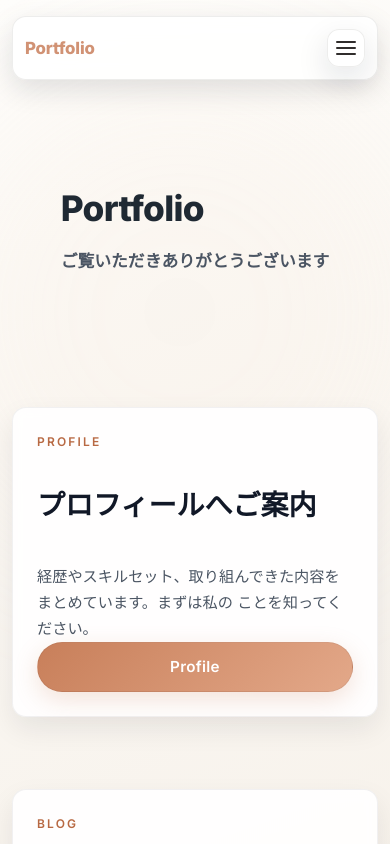
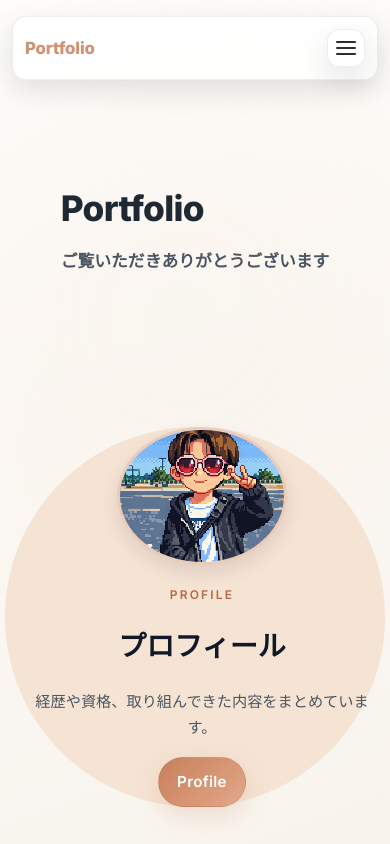
Before and after one commit to ren1020/react-next-portfolio, a Next.js app: page / in a window 390 px wide. Shown: the top 844 px of the page. Built offline with nearby package versions, Linux system fonts and the light colour scheme.

Commit message:
プロフィールを編集

```diff
--- /dev/null
+++ b/app/_components/ProfileAvatar/index.tsx
@@ -0,0 +1,29 @@
+"use client";
+import Image from "next/image";
+import { useState } from "react";
+
+type Props = {
+  className?: string;
+  src: string;
+  alt?: string;
+  size?: number;
+  priority?: boolean;
+};
+
+export default function ProfileAvatar({ className, src, alt = "", size = 180, priority = false }: Props) {
+  const [useFallback, setUseFallback] = useState(false);
+  const finalSrc = useFallback ? "/images/profile-placeholder.svg" : src;
+
+  return (
+    <div className={className}>
+      <Image
+        src={finalSrc}
+        alt={alt}
+        width={size}
+        height={size}
+        priority={priority}
+        onError={() => setUseFallback(true)}
+      />
+    </div>
+  );
+}
--- a/app/page.module.css
+++ b/app/page.module.css
@@ -168,6 +168,101 @@
   justify-content: space-between;
 }
 
+/* より丸みを出したプロフィール用パネル */
+.panelProfile {
+  border-radius: 28px;
+  /* 少し柔らかい印象のための影を微調整 */
+  box-shadow: 0 14px 30px rgba(15, 23, 42, 0.09);
+}
+
+.profileSection {
+  position: relative;
+  width: min(720px, calc(100% - 48px));
+  margin: -4px auto 84px;
+  padding: 28px 24px;
+  background: transparent;
+  z-index: 1;
+  /* 円とコンテンツの中心を合わせる */
+  min-height: 560px;
+  display: grid;
+  place-items: center;
+}
+
+/* 円の中に収めるための内側ラッパー */
+.profileInner {
+  position: relative;
+  width: 480px; /* 円(560px)に合わせて拡大 */
+  margin: 0 auto;
+  display: flex;
+  flex-direction: column;
+  align-items: center;
+  justify-content: center;
+  gap: 16px;
+  height: 560px; /* 円の直径に合わせて垂直センタリング */
+}
+
+/* 丸型アバター画像 */
+.profileAvatar {
+  width: 220px;
+  height: 220px;
+  border-radius: 50%;
+  overflow: hidden;
+  margin: 0 auto 4px;
+  border: 3px solid rgba(200, 127, 90, 0.24);
+  box-shadow: 0 8px 18px rgba(15, 23, 42, 0.10);
+}
+
+/* Next.js Image に適用（ピクセルアートのシャープさ維持） */
+.profileAvatar :global(img) {
+  width: 100%;
+  height: 100%;
+  object-fit: cover;
+  image-rendering: pixelated;
+  image-rendering: crisp-edges; /* fallback */
+  transform: scale(1.2); /* トリミングで大きく表示 */
+}
+
+.profileSection::before {
+  content: "";
+  position: absolute;
+  top: 50%;
+  left: 50%;
+  width: 560px;
+  height: 560px;
+  transform: translate(-50%, -50%);
+  border-radius: 50%;
+  background: #F4E2D1; /* 一色の柔らかい円 */
+  filter: none;
+  opacity: 0.8;
+  z-index: 0;
+}
+
+.profileSection .panelHeader,
+.profileSection .panelAction {
+  position: relative;
+  z-index: 1;
+}
+.profileSection .sectionLead {
+  max-width: 480px;
+  margin: 8px auto 0;
+}
+
+/* テキストが円内に収まるよう中央寄せ */
+.profileSection .panelHeader {
+  display: grid;
+  gap: 12px;
+  justify-items: center;
+  text-align: center;
+}
+.profileSection .sectionLead {
+  max-width: 420px;
+  margin: 8px auto 0;
+}
+.profileSection .panelAction {
+  display: grid;
+  justify-content: center;
+}
+
 .panel:nth-of-type(1) {
   animation-delay: 400ms;
 }
@@ -226,6 +321,19 @@
     height: auto;
     padding: 28px;
   }
+  .profileSection {
+    width: calc(100% - 32px);
+    padding: 24px;
+    min-height: 560px; /* タブレットでも中央揃え維持 */
+  }
+  .profileInner {
+    width: 420px;
+    height: 560px; /* タブレットでも円の直径に合わせる */
+  }
+  .profileAvatar {
+    width: 190px;
+    height: 190px;
+  }
 }
 
 @media (max-width: 640px) {
@@ -263,9 +371,37 @@
     margin-top: -8px;
   }
 
+  .panelProfile {
+    border-radius: 24px;
+  }
+
   .panelHeader {
     flex-direction: column;
     align-items: flex-start;
+  }
+
+  .profileSection {
+    width: calc(100% - 24px);
+    padding: 20px;
+    margin-top: -8px;
+    min-height: 380px; /* 円サイズに合わせる */
+  }
+
+  .profileSection::before {
+    top: 50%;
+    width: 380px;
+    height: 380px;
+    transform: translate(-50%, -50%);
+    opacity: 0.9;
+  }
+
+  .profileInner {
+    width: 340px; /* モバイルは円(380px)に合わせる */
+    height: 380px; /* 円の直径に合わせて垂直センタリング */
+  }
+  .profileAvatar {
+    width: 170px;
+    height: 170px;
   }
 
   .panelAction :global(a) {
--- a/app/page.tsx
+++ b/app/page.tsx
@@ -1,4 +1,5 @@
 import styles from "./page.module.css";
+import ProfileAvatar from "@/app/_components/ProfileAvatar";
 import ButtonLink from "@/app/_components/ButtonLink";
 
 export const revalidate = 60;
@@ -13,17 +14,24 @@ export default function Home() {
         </div>
       </section>
 
-      <section className={styles.panel}>
+      <section className={styles.profileSection}>
+        <div className={styles.profileInner}>
+          <ProfileAvatar
+            className={styles.profileAvatar}
+            src="/profile.png"
+            alt="プロフィール画像"
+            size={220}
+            priority
+          />
           <div className={styles.panelHeader}>
             <p className={styles.sectionKicker}>PROFILE</p>
-          <h2 className={styles.sectionTitle}>プロフィールへご案内</h2>
+            <h2 className={styles.sectionTitle}>プロフィール</h2>
             <p className={styles.sectionLead}>
-            経歴やスキルセット、取り組んできた内容をまとめています。まずは私の
-            ことを知ってください。
-          </p>
+              経歴や資格、取り組んできた内容をまとめています。</p>
           </div>
           <div className={styles.panelAction}>
             <ButtonLink href="/Profile">Profile</ButtonLink>
+          </div>
         </div>
       </section>
 
```
Also changed, not shown: app/Profile/page.module.css (+18 -10 lines), public/illustrations/profile-blob.svg (added), public/profile.png (added). Lines whose indentation alone changed are shown as unchanged.
